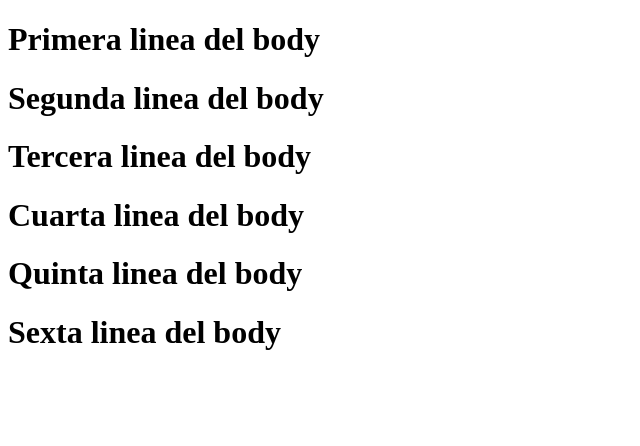
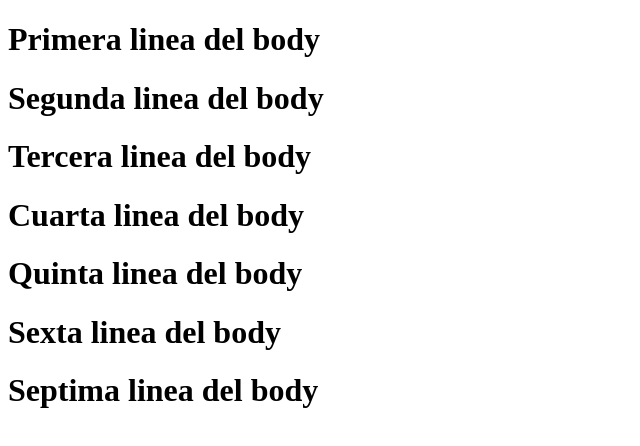
Before and after one commit to Jxbrrg/Carta, a plain HTML site: page Desktop/clase_git_juevess/index.html in a window 1280 px wide. Shown: the whole page, without its empty margins (0-640 px from the left). Drawn offline with Linux system fonts and the light colour scheme.

Commit message:
Septimo commit

```diff
--- a/Desktop/clase_git_juevess/index.html
+++ b/Desktop/clase_git_juevess/index.html
@@ -12,6 +12,8 @@
    <h1>Cuarta linea del body</h1>
    <h1>Quinta linea del body</h1>
    <h1>Sexta linea del body</h1>
+   <h1>Septima linea del body</h1>
+
 
 
 
```
